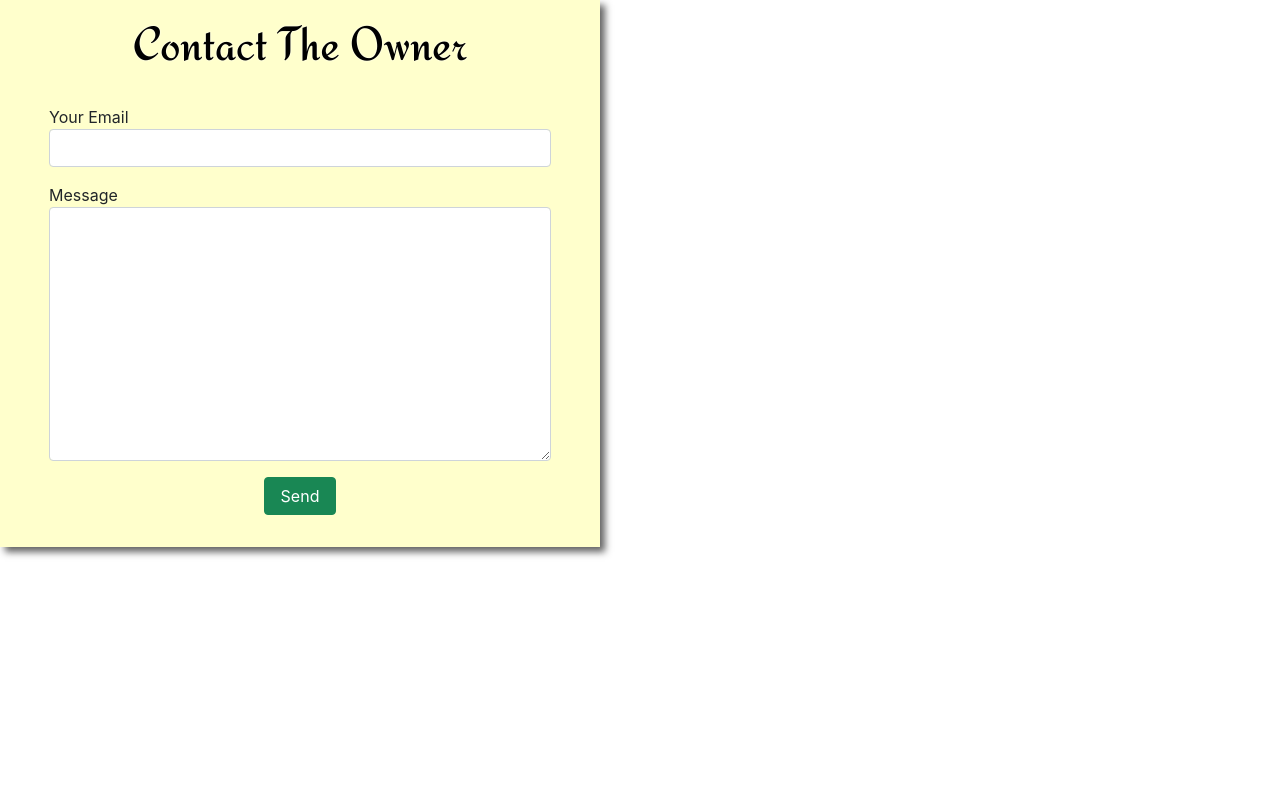
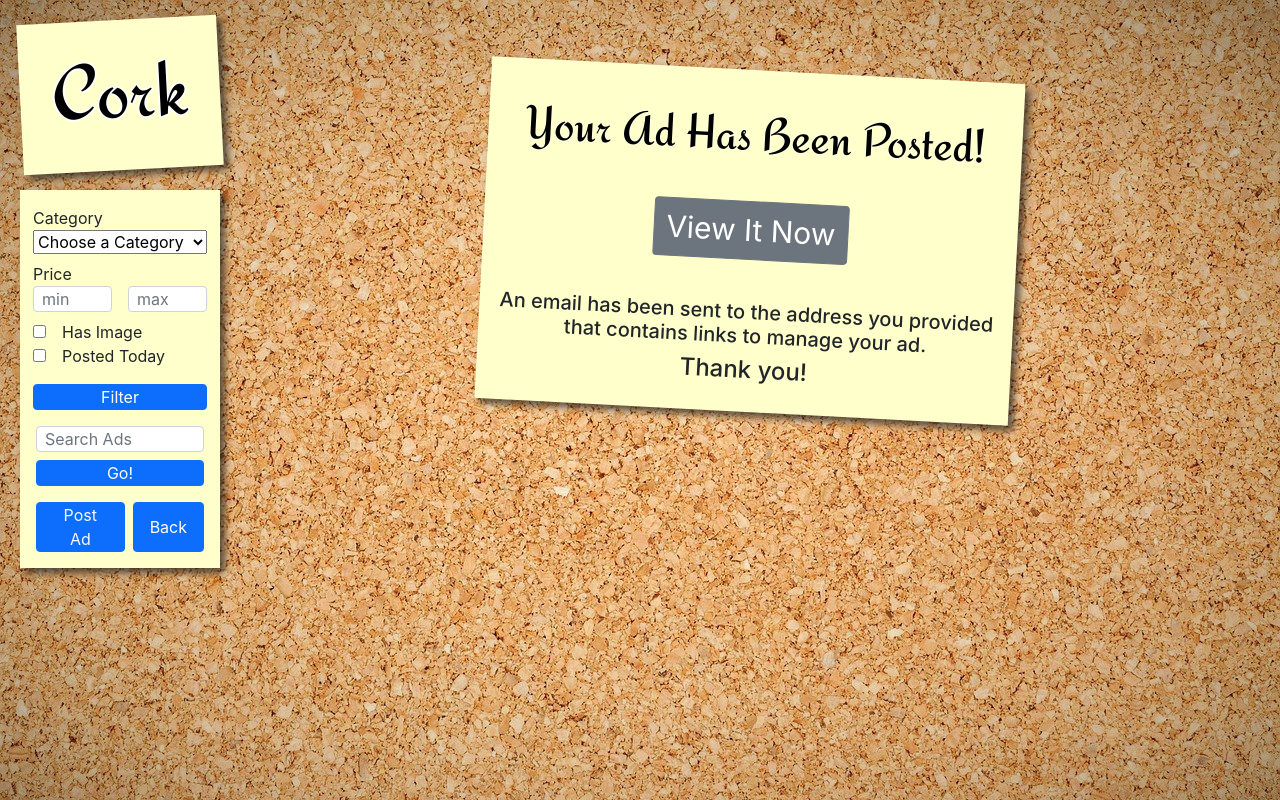
Before and after one commit to Thomas-Arndt/cork, a React (Create React App) app in the folder client/: page / in a window 1280 px wide. Built offline with nearby package versions, Linux system fonts and the light colour scheme.

Commit message:
Added AdPosted component with accompanying css module

```diff
--- a/client/src/App.js
+++ b/client/src/App.js
@@ -20,6 +20,7 @@ import PostAd from './components/navigation/navigationButtons/PostAd';
 import Back from './components/navigation/navigationButtons/Back';
 import Browse from './components/navigation/navigationButtons/Browse';
 import ContactForm from './components/contactForm/ContactForm';
+import AdPosted from './components/adPosted/AdPosted';
 
 
 function App() {
@@ -47,7 +48,18 @@ function App() {
         <Main>
           <Switch>
             <Route path='/'>
-              <ContactForm />
+              <ComponentWithNavigation >
+                <TitleNote />
+                <FilterBar >
+                  <FilterForm />
+                  <SearchBar />
+                  <NavButtonsContainer >
+                    <PostAd />
+                    <Back />
+                  </NavButtonsContainer>
+                </FilterBar>
+                <AdPosted />
+              </ComponentWithNavigation>
             </Route>
           </Switch>
         </Main>
--- /dev/null
+++ b/client/src/components/adPosted/AdPosted.jsx
@@ -0,0 +1,16 @@
+import React from 'react';
+import { Link } from 'react-router-dom';
+import styles from './AdPosted.module.css'
+
+const AdPosted = () => {
+    return (
+        <div className={styles.paper}>
+            <h2 className={styles.title} >Your Ad Has Been Posted!</h2>
+            <Link className={`btn btn-secondary ${styles.viewNow}`} >View It Now</Link>
+            <h5 className={styles.message}>An email has been sent to the address you provided<br></br> that contains links to manage your ad.</h5>
+            <h4>Thank you!</h4>
+        </div>
+    )
+}
+
+export default AdPosted;
--- /dev/null
+++ b/client/src/components/adPosted/AdPosted.module.css
@@ -0,0 +1,41 @@
+@font-face {
+    font-family: "Redressed";
+    src: local("Redressed"),
+    url(../../static/fonts/Redressed.ttf) format("truetype");
+}
+
+.paper {
+    background-color: #FFC;
+    width: fit-content;
+    height: fit-content;
+    box-shadow: 5px 5px 7px rgba(33, 33, 33, 0.7);
+    display: flex;
+    flex-direction: column;
+    align-items: center;
+    padding: 20px;
+    transform: rotate(3deg);
+    margin-top: 50px;
+}
+
+.title {
+    font-family: Redressed, serif;
+    font-size: 48px;
+    color: black;
+    text-shadow: 0 0 2px white;
+    margin-top: 15px;
+}
+
+.viewNow{
+    margin-top: 30px;
+    font-size: 30px;
+}
+
+.message{
+    margin-top: 40px;
+    text-align: center;
+}
+
+.cork{
+    font-family: Redressed, serif;
+    font-size: 40px;
+}
```
Also changed, not shown: client/src/static/images/drawing-pin-g05cf8a0df_640.png (added).
